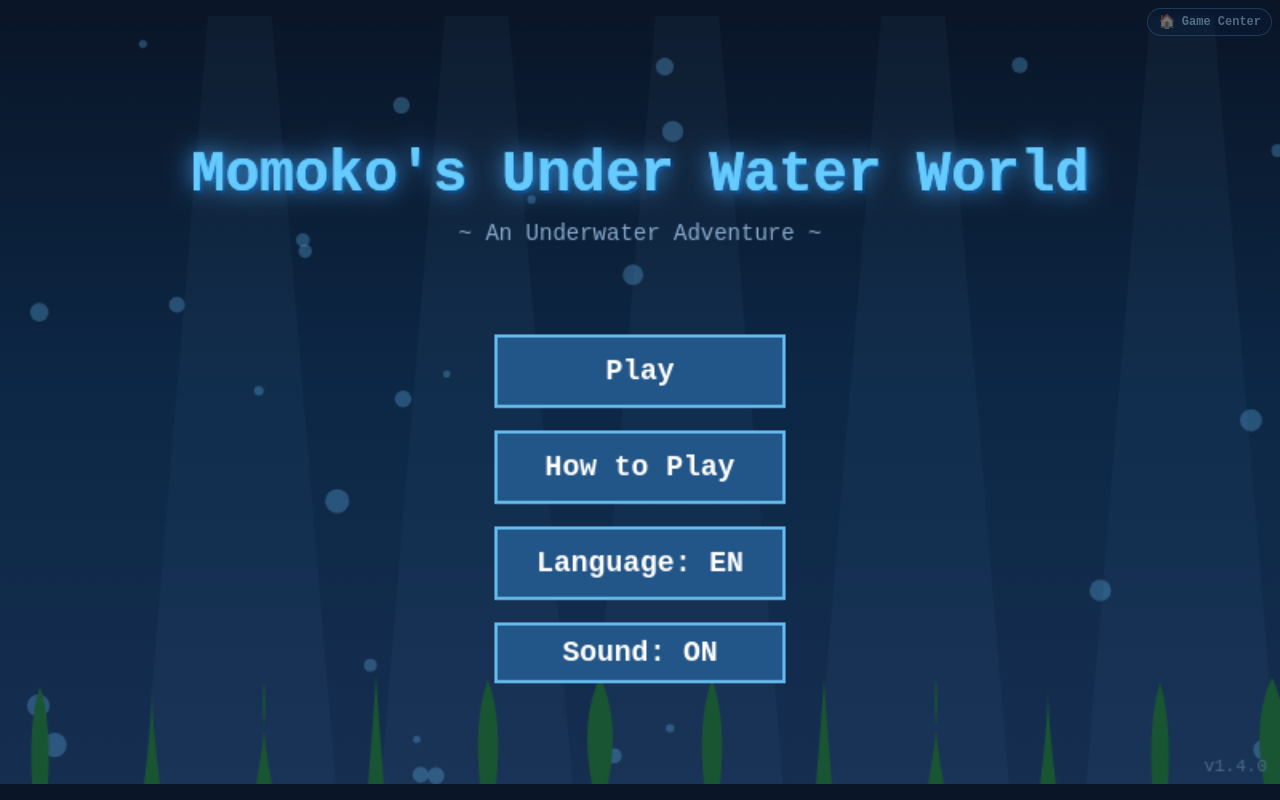
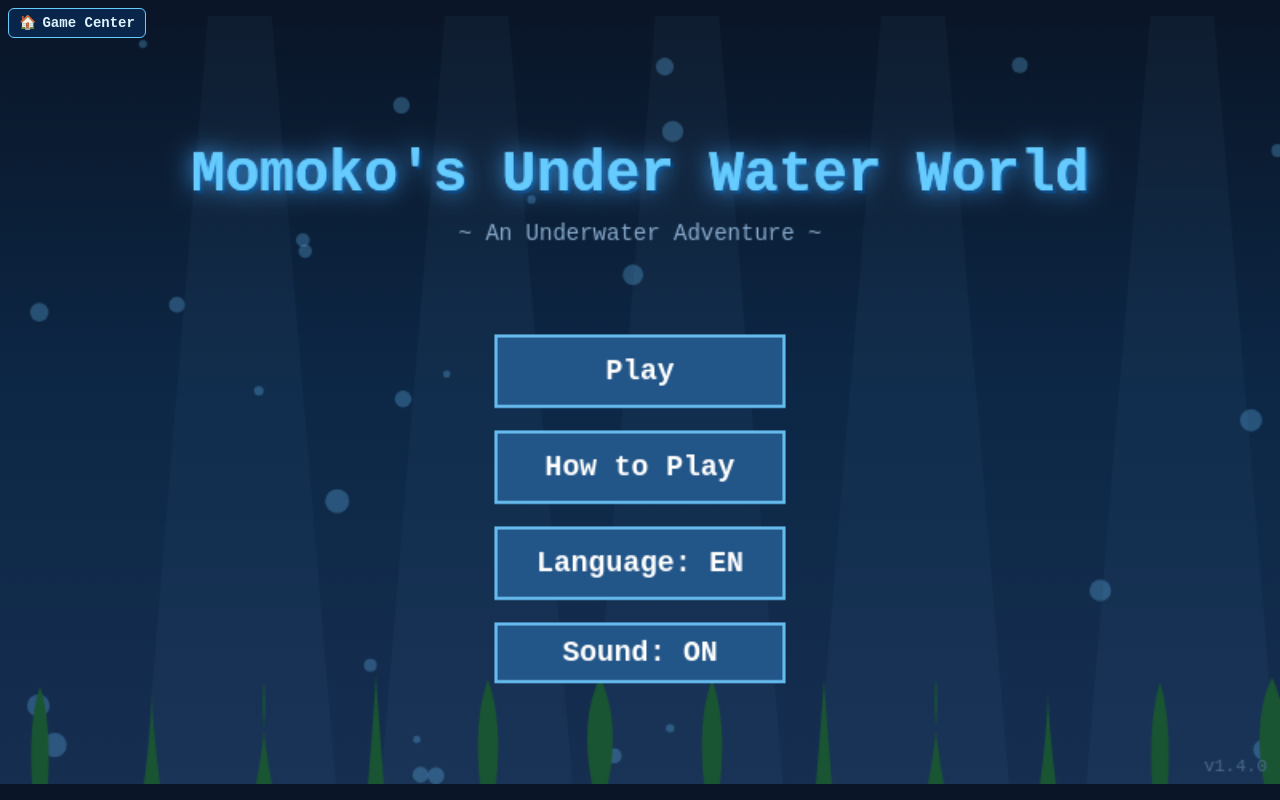
Before and after one commit to ruck314/momokos-underwater-world, a plain HTML site: page index.html in a window 1280 px wide. Drawn offline with Linux system fonts and the light colour scheme.

Commit message:
Make Game Center link visible and align with momoko-in-space layout
Move the link from upper-right to upper-left, drop the 0.55 opacity and
translucent text/border so it reads clearly against the menu background,
and bump z-index to match momoko-in-space.

```diff
--- a/css/style.css
+++ b/css/style.css
@@ -70,38 +70,33 @@ html, body {
   font-size: 18px;
 }
 
-/* Back to Game Center link — translucent underwater bubble */
+/* Back to Game Center link — underwater bubble */
 #game-center-link {
   position: fixed;
   top: 8px;
-  right: 8px;
-  z-index: 1000;
+  left: 8px;
+  z-index: 10000;
   display: inline-flex;
   align-items: center;
   gap: 6px;
   padding: 6px 10px;
   font-family: monospace;
-  font-size: 12px;
+  font-size: 14px;
   font-weight: bold;
-  color: rgba(180, 230, 255, 0.75);
-  background: rgba(10, 40, 80, 0.35);
-  border: 1px solid rgba(120, 200, 255, 0.35);
-  border-radius: 14px;
+  color: #e0f4ff;
+  background: rgba(10, 40, 80, 0.85);
+  border: 1px solid #66ccff;
+  border-radius: 6px;
   text-decoration: none;
-  backdrop-filter: blur(3px);
-  -webkit-backdrop-filter: blur(3px);
-  opacity: 0.55;
-  transition: opacity 0.2s ease, background 0.2s ease, color 0.2s ease, border-color 0.2s ease;
   pointer-events: auto;
   -webkit-tap-highlight-color: transparent;
 }
 
 #game-center-link:hover,
 #game-center-link:focus {
-  opacity: 1;
-  color: #e0f4ff;
-  background: rgba(20, 80, 140, 0.7);
-  border-color: rgba(180, 230, 255, 0.8);
+  color: #ffffff;
+  background: rgba(20, 80, 140, 0.95);
+  border-color: #b4e6ff;
   outline: none;
 }
 
```
